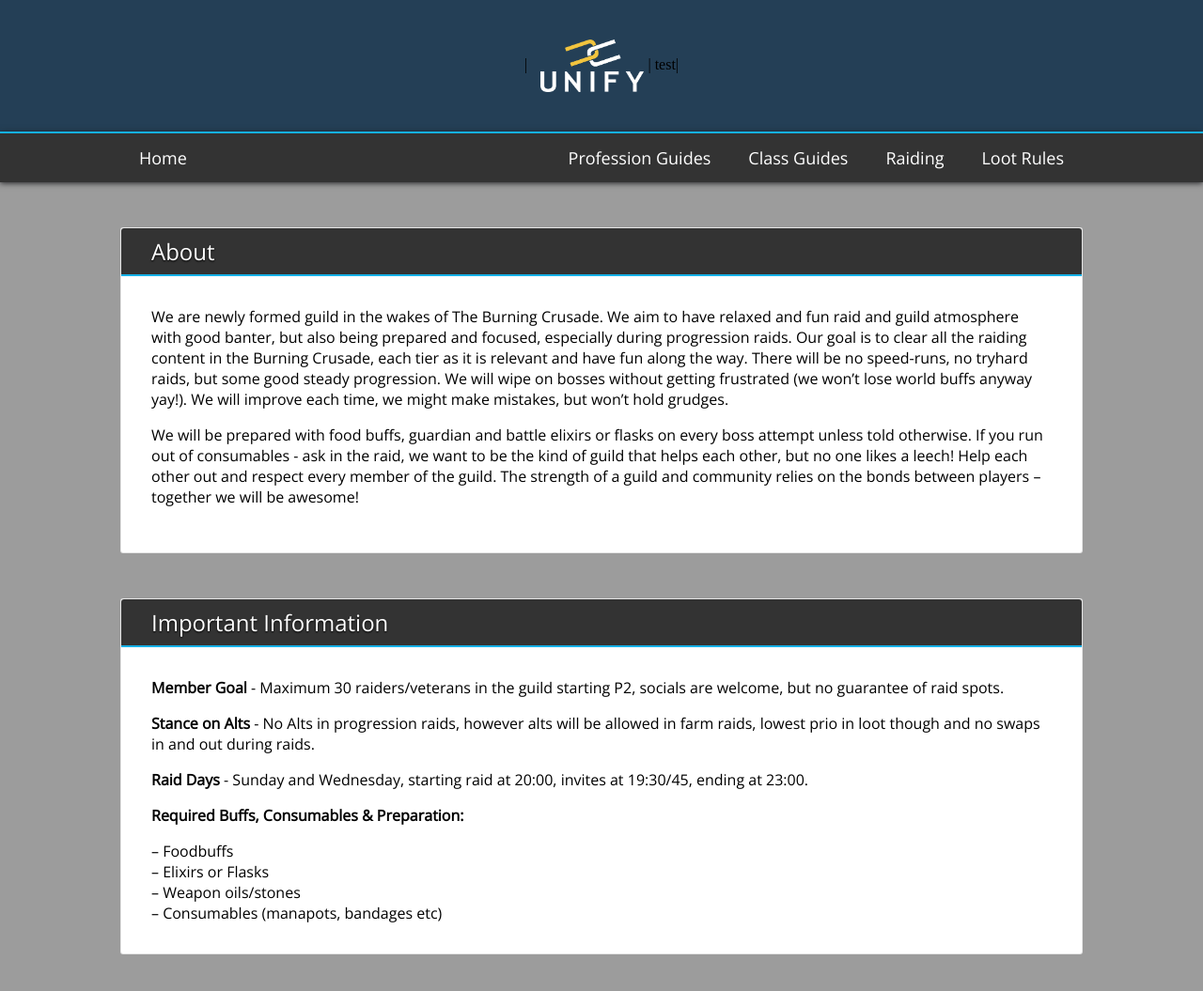
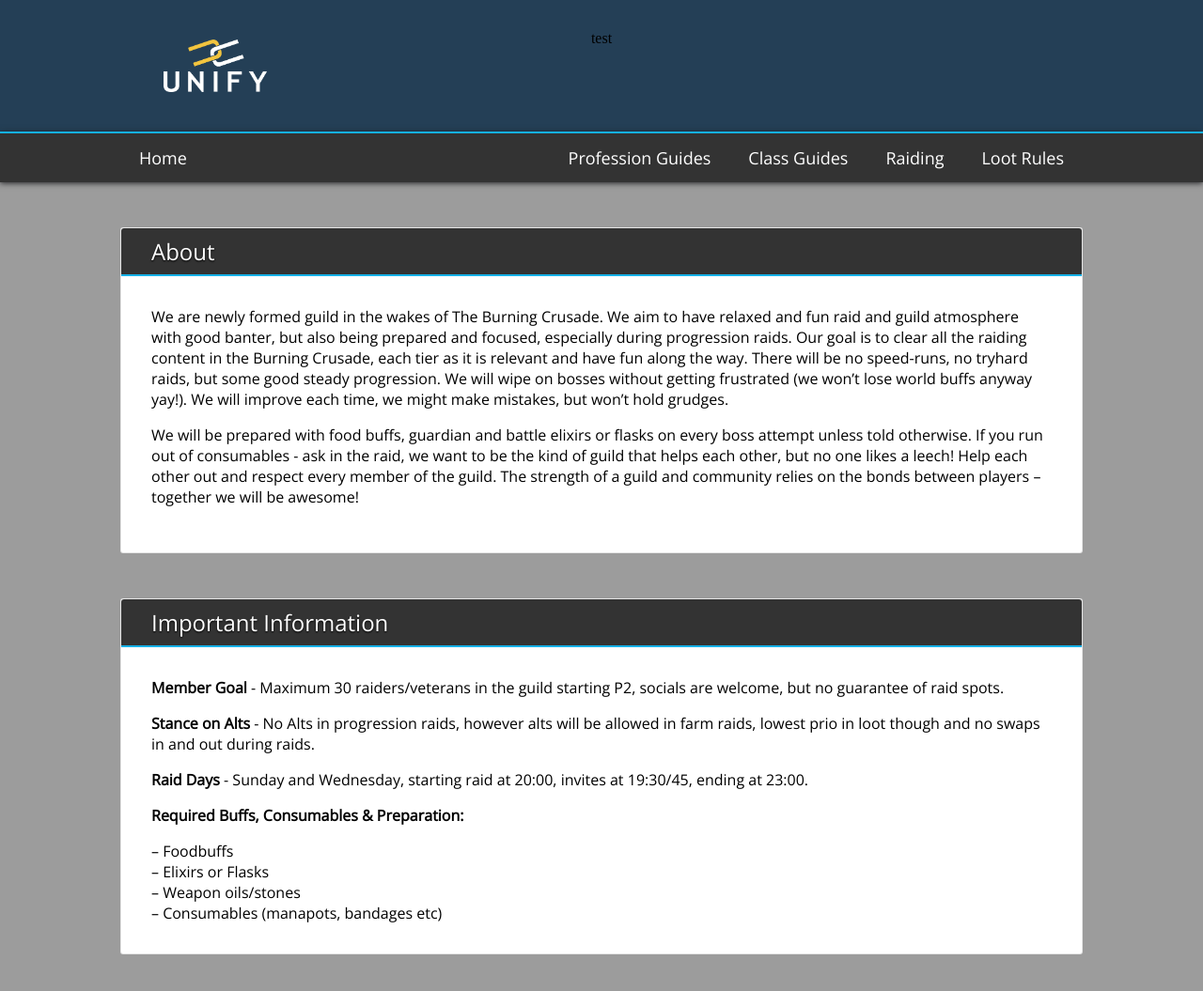
Before and after one commit to Sam-P-Simmons/Proximity, a Jekyll site: the page built from index.md, in a window 1280 px wide and 1066 px high. Shown: the top 1055 px of the window at 94% size. Built offline with Jekyll 4.4.1, drawn with Linux system fonts in a browser that asks for light colours.

Commit message:
Update default.html

```diff
--- a/_layouts/default.html
+++ b/_layouts/default.html
@@ -10,9 +10,16 @@
     </head>
 
     <header class="banner">
-        |<a href="{{site.baseurl}}">
-            <img width="120px" height="120px" src="{{site.baseurl}}assets/Unify-logo-YW.png">
-        </a>| test|
+        <div style="display:grid; grid-template-columns: 1fr 1fr 1fr;">
+            <div>
+                <a href="{{site.baseurl}}">
+                    <img width="120px" height="120px" src="{{site.baseurl}}assets/Unify-logo-YW.png">
+                </a>
+            </div>
+            <div>
+                test
+            </div>
+        </div>
     </header>
 
     <div class="navbar">
```
